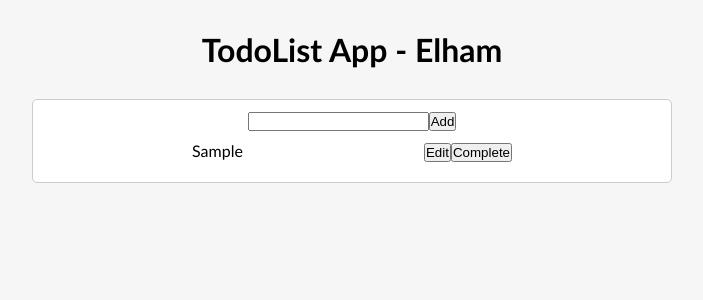
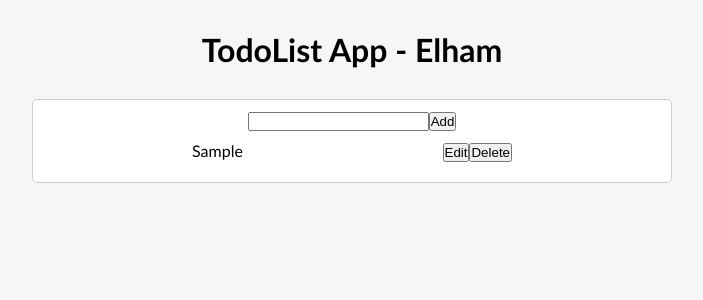
Before and after one commit to ElhamJan/todolist-app, a React (Create React App) app: page / in a window 1280 px wide. Both pictures are taken after typing "Sample" into the empty fields and a click on the button "Add". Shown: the top 300 px of the page, without its empty margins (288-991 px from the left). Built offline with nearby package versions, Linux system fonts and the light colour scheme.

Commit message:
Delete process added...

```diff
--- a/src/components/Todo.js
+++ b/src/components/Todo.js
@@ -1,10 +1,12 @@
-const Todo = ({ todo, onComplete }) => {
+const Todo = ({ todo, onComplete, onRemove }) => {
   return (
     <div className="todo">
-      <div className={todo.isCompleted ? "completed" : ""}>{todo.text}</div>
+      <div className={todo.isCompleted ? "completed" : ""} onClick={onComplete}>
+        {todo.text}
+      </div>
       <div>
         <button>Edit</button>
-        <button onClick={onComplete}>Complete</button>
+        <button onClick={onRemove}>Delete</button>
       </div>
     </div>
   );
--- a/src/components/TodoApp.js
+++ b/src/components/TodoApp.js
@@ -23,10 +23,19 @@ const TodoApp = () => {
     setTodos(updatedTodos);
   };
 
+  const removeTodoHandler = (id) => {
+    const filteredTodos = todos.filter((t) => t.id !== id);
+    setTodos(filteredTodos);
+  };
+
   return (
     <div className="container">
       <TodoForm addTodoHandler={addTodoHandler} />
-      <TodoList todos={todos} onComplete={completeTodoHandler} />
+      <TodoList
+        todos={todos}
+        onComplete={completeTodoHandler}
+        onRemove={removeTodoHandler}
+      />
     </div>
   );
 };
--- a/src/components/TodoList.js
+++ b/src/components/TodoList.js
@@ -1,6 +1,6 @@
 import Todo from "./Todo";
 
-const TodoList = ({ todos, onComplete }) => {
+const TodoList = ({ todos, onComplete, onRemove }) => {
   const renderTodos = () => {
     if (todos.length === 0) return <p>Add some todos!</p>;
 
@@ -10,6 +10,7 @@ const TodoList = ({ todos, onComplete }) => {
           key={todo.id}
           todo={todo}
           onComplete={() => onComplete(todo.id)}
+          onRemove={() => onRemove(todo.id)}
         />
       );
     });
```
